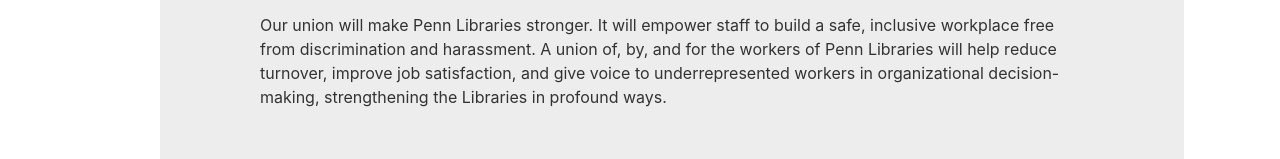
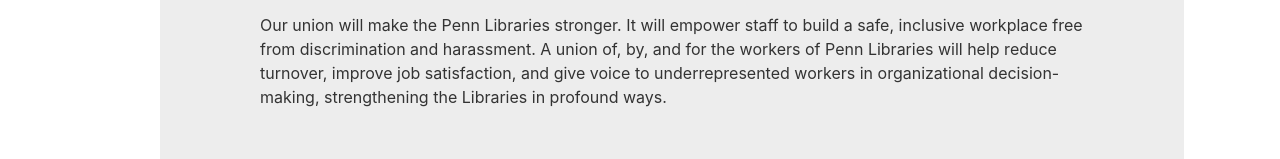
Before and after one commit to pennlibrariesunited/pennlibrariesunited.github.io, an Eleventy site: page content/index.njk in a window 1280 px wide. Shown: the part 761-920 px from the top of the page. Built offline with nearby package versions, Linux system fonts and the light colour scheme; Eleventy itself is replaced by a stand-in of ours; files that its build step writes are made by us from their sources.

Commit message:
minor text edit

```diff
--- a/content/index.njk
+++ b/content/index.njk
@@ -10,7 +10,7 @@
 <article>
 <p>As the staff of the Penn Libraries, we deeply believe in our organization’s mission to “produce, preserve, and provide access to knowledge,” and share the Libraries’ stated values of empowerment, communication, collaboration, innovation, transparency, and respect. We believe that a Penn Libraries best poised to fulfill this mission is one which truly embraces these values not only with words, but with actions.</p>
 
-<p>Our union will make Penn Libraries stronger. It will empower staff to build a safe, inclusive workplace free from discrimination and harassment. A union of, by, and for the workers of Penn Libraries will help reduce turnover, improve job satisfaction, and give voice to underrepresented workers in organizational decision-making, strengthening the Libraries in profound ways.</p>
+<p>Our union will make the Penn Libraries stronger. It will empower staff to build a safe, inclusive workplace free from discrimination and harassment. A union of, by, and for the workers of Penn Libraries will help reduce turnover, improve job satisfaction, and give voice to underrepresented workers in organizational decision-making, strengthening the Libraries in profound ways.</p>
 
 </article>
 </div>
```
